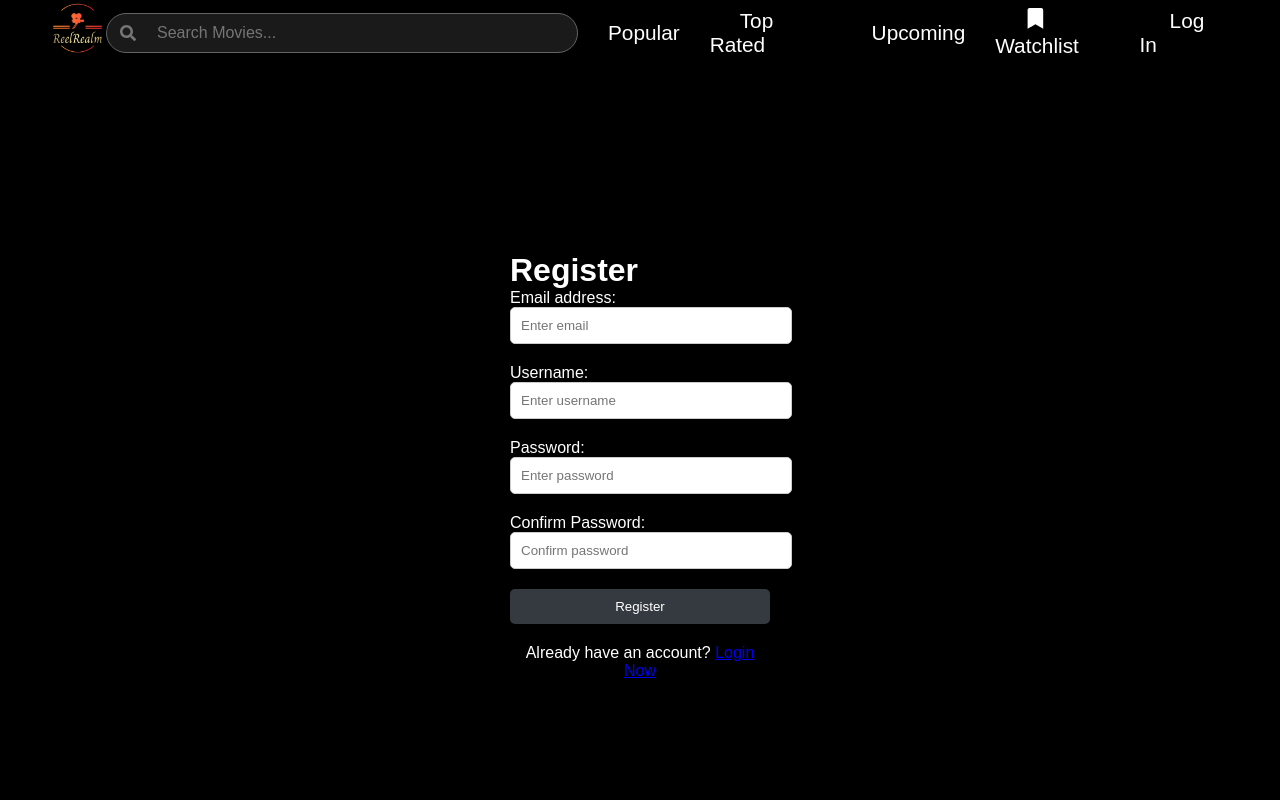
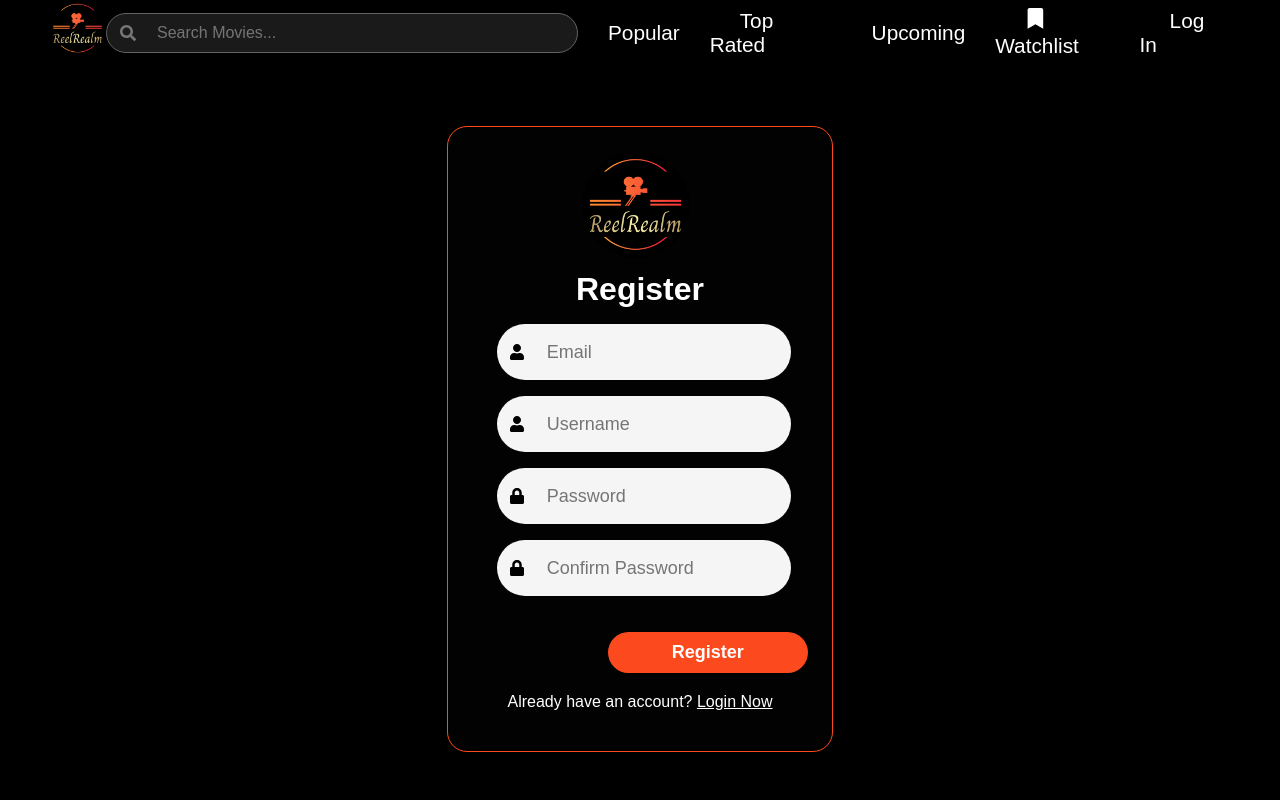
Before and after one commit to PiyushLekhak/ReelRealm, a React (Create React App) app in the folder client/: page /register in a window 1280 px wide. Shown: the top 800 px of the page. Built offline with nearby package versions, Linux system fonts and the light colour scheme.

Commit message:
Edited review, designed register

```diff
--- a/client/src/components/header/header.js
+++ b/client/src/components/header/header.js
@@ -4,7 +4,7 @@ import { Link, useNavigate } from "react-router-dom";
 import { jwtDecode } from "jwt-decode";
 import { useContext } from "react";
 import AuthContext from "../../context/AuthContext";
-import { FaBookmark, FaLock, FaSearch, FaUser } from 'react-icons/fa';
+import { FaBookmark, FaSearch, FaUser } from 'react-icons/fa';
 import { useState, useRef, useEffect } from "react";
 
 const Header = () => {
--- a/client/src/components/reviewsSection/reviewsSection.css
+++ b/client/src/components/reviewsSection/reviewsSection.css
@@ -12,15 +12,20 @@
 }
 
 .review {
-    width: calc(50% - 10px); /* Set width to 50% with margin */
+    width: calc(50% - 10px);
     margin-bottom: 20px;
-    border: 1px solid  rgb(198, 87, 62);
+    border: 1px solid  rgb(63, 62, 61);
     border-radius: 5px;
     padding: 10px;
-    box-sizing: border-box; /* Include padding and border in width calculation */
-    display: flex; /* Add flex display */
-    flex-direction: column; /* Arrange children in a column */
-    background-color: #382418;
+    box-sizing: border-box;
+    display: flex;
+    flex-direction: column;
+    background-color: #333232;
+    transition: transform 0.3s ease; /* Add transition property */
+}
+
+.review:hover {
+    transform: scale(1.05); /* Scale up slightly on hover */
 }
 
 .reviews-list {
--- a/client/src/pages/login/login.css
+++ b/client/src/pages/login/login.css
@@ -5,6 +5,7 @@
   padding: 100px;
   flex-direction: column;
   min-height: 80vh;
+  margin-top: -40px;
 }
 
 .signin-wrapper {
@@ -106,3 +107,9 @@
 .media-btn:hover {
   background-color: rgb(226, 117, 90);
 }
+
+.logo {
+  width: 150px; /* Adjust the width as needed */
+  margin-bottom: 20px; /* Add margin-bottom for spacing */
+  transform: scale(1.75);
+}
--- a/client/src/pages/login/login.js
+++ b/client/src/pages/login/login.js
@@ -22,6 +22,7 @@ function Login() {
     <div>
       <div className="signin-container">
         <div className="signin-wrapper">
+        <img src="/images/Logo.png" alt="Logo" className="logo" />
           <h1>Login</h1>
           <form onSubmit={handleSubmit}>
             <div className="input-fields">
--- a/client/src/pages/register/register.css
+++ b/client/src/pages/register/register.css
@@ -1,57 +1,86 @@
-body {
-  font-family: Arial, sans-serif;
-  margin: 0;
-  padding: 0;
-  background-color: #393939; /* Light background color */
+.signin-container {
+  background-color: black;
+  align-items: center;
+  display: flex;
+  padding: 100px;
+  flex-direction: column;
+  min-height: 80vh;
+  margin-top: -40px;
 }
 
-.container {
+.signin-wrapper {
+  background-color: rgba(5, 5, 5, 0.5);
+  width: 30vw;
+  justify-content: center;
+  padding-top: 40px;
+  padding-bottom: 40px;
   display: flex;
-  justify-content: center;
+  border-radius: 20px;
+  flex-direction: column;
   align-items: center;
-  height: 100vh;
+  color: white;
+  border: 1px solid rgb(252, 74, 30);
 }
 
-.card {
-  width: 300px;
-  border-radius: 8px;
-  box-shadow: 0 0 10px rgba(0, 0, 0, 0.1);
-  background-color: #000000;
+.input-fields {
+  position: relative;
+  border-radius: 45px;
+  padding-left: 1vh;
+  color: black;
+  margin: 2vh;
+  width: 23vw;
+  display: flex;
+  align-items: center;
 }
 
-.card-body {
-  padding: 20px;
+.icon {
+  position: absolute;
+  left: 20px;
 }
 
-.form-group {
+.login-inputs {
+  height: 5vh;
+  border: none;
+  padding: 1vh;
+  padding-left: 50px; /* Adjust padding to accommodate icon */
+  width: calc(100% - 40px); /* Adjust width to accommodate icon */
+  border-radius: 45px;
+  background-color: whitesmoke; /* Set background color to transparent */
+  font-size: 18px; /* Adjust the font size */
+}
+
+.login-button {
+  padding: 10px 40px;
+  background-color: rgb(252, 74, 30);
+  color: white;
+  border: rgb(252, 74, 30);
+  border-radius: 50px;
+  font-weight: bolder;
+  text-align: center;
+  margin-top: 20px;
+  font-size: large;
+  width: 100%;
+  max-width: 200px;
+  cursor: pointer;
+  margin-left: 135px;
   margin-bottom: 20px;
 }
 
-.form-control {
-  width: 100%;
-  padding: 10px;
-  border: 1px solid #ccc;
-  border-radius: 5px;
+.register-link {
+  color: white;
 }
 
-.btn-dark {
-  width: 100%;
-  padding: 10px;
-  background-color: #343a40;
-  color: #fff;
-  border: none;
-  border-radius: 5px;
-  cursor: pointer;
+.register-link:hover {
+  color: rgb(252, 74, 30);
+  text-decoration: underline;
 }
 
-.btn-dark:hover {
-  background-color: #212529;
+.login-button:hover{
+  background-color: rgb(226, 117, 90);
 }
 
-.text-center {
-  text-align: center;
+.logo {
+  width: 150px; /* Adjust the width as needed */
+  margin-bottom: 20px; /* Add margin-bottom for spacing */
+  transform: scale(1.75);
 }
-
-.mt-3 {
-  margin-top: 20px;
-}
--- a/client/src/pages/register/register.js
+++ b/client/src/pages/register/register.js
@@ -1,6 +1,7 @@
 import React, { useState, useContext } from 'react';
 import { Link } from 'react-router-dom';
 import AuthContext from '../../context/AuthContext';
+import { FaUser, FaLock } from 'react-icons/fa';
 import "./register.css";
 
 function Register() {
@@ -17,60 +18,59 @@ function Register() {
   };
 
   return (
-    <div className="container">
-      <div className="card">
-        <div className="card-body">
+    <div className="signin-container">
+      <div className="signin-wrapper">
+        <img src="/images/Logo.png" alt="Logo" className="logo" />
         <h1>Register</h1>
         <form onSubmit={handleSubmit}>
-            <div className="form-group">
-              <label htmlFor="email">Email address:</label>
+          <div className="input-fields">
+            <FaUser className="icon" />
             <input
               type="email"
-                className="form-control"
               id="email"
-                placeholder="Enter email"
+              placeholder="Email"
+              className="login-inputs"
               onChange={e => setEmail(e.target.value)}
             />
           </div>
-            <div className="form-group">
-              <label htmlFor="username">Username:</label>
+          <div className="input-fields">
+            <FaUser className="icon" />
             <input
               type="text"
-                className="form-control"
               id="username"
-                placeholder="Enter username"
+              placeholder="Username"
+              className="login-inputs"
               onChange={e => setUsername(e.target.value)}
             />
           </div>
-            <div className="form-group">
-              <label htmlFor="password">Password:</label>
+          <div className="input-fields">
+            <FaLock className="icon" />
             <input
               type="password"
-                className="form-control"
               id="password"
-                placeholder="Enter password"
+              placeholder="Password"
+              className="login-inputs"
               onChange={e => setPassword(e.target.value)}
             />
           </div>
-            <div className="form-group">
-              <label htmlFor="password2">Confirm Password:</label>
+          <div className="input-fields">
+            <FaLock className="icon" />
             <input
               type="password"
-                className="form-control"
               id="password2"
-                placeholder="Confirm password"
+              placeholder="Confirm Password"
+              className="login-inputs"
               onChange={e => setPassword2(e.target.value)}
             />
           </div>
-            <button type="submit" className="btn btn-dark btn-block">
+          <button type="submit" className="login-button">
             Register
           </button>
         </form>
         <div className="text-center mt-3">
           <p>
-              Already have an account? <Link to="/login">Login Now</Link>
+            Already have an account? <Link to="/login" className="register-link">Login Now</Link>
           </p>
-          </div>
         </div>
       </div>
     </div>
```
Lines whose indentation alone changed are shown as unchanged.
